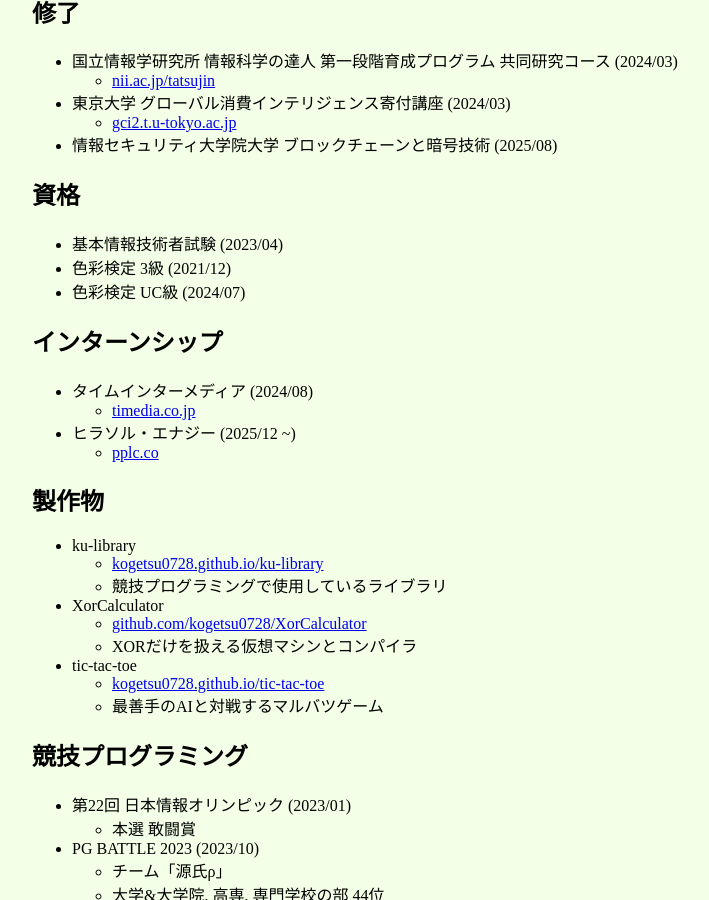
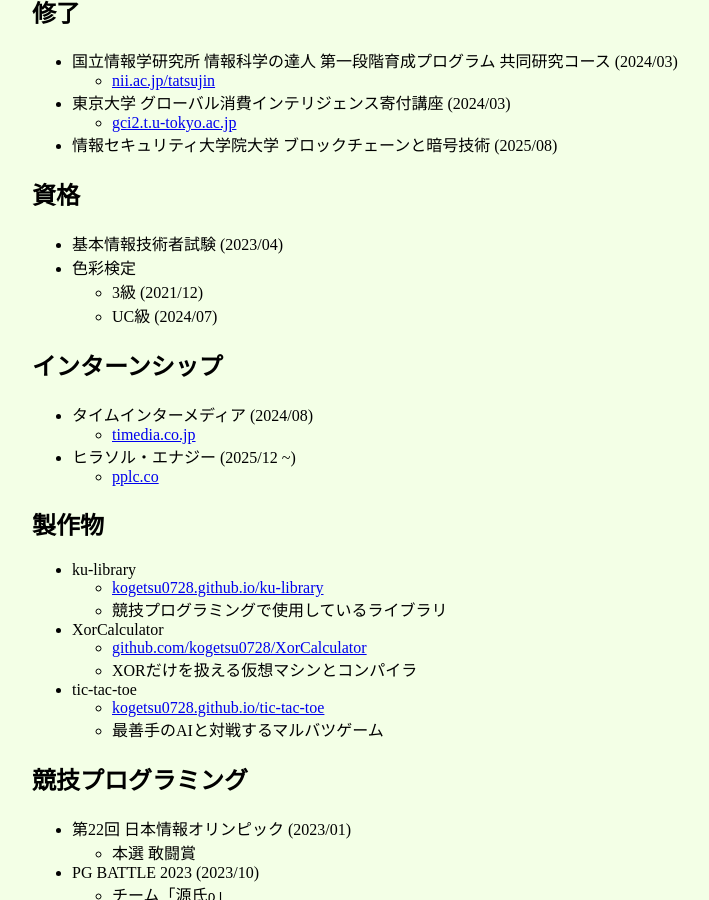
Before and after one commit to kogetsu0728/kogetsu0728.github.io, a Jekyll site: the page built from index.md, in a window 1280 px wide and 900 px high, scrolled down 526 px. Shown: the whole window, without its empty margins (228-937 px from the left). Built offline with Jekyll 4.4.1, drawn with Linux system fonts in a browser that asks for light colours.

Commit message:
feat: 検定をまとめた

```diff
--- a/index.md
+++ b/index.md
@@ -34,8 +34,9 @@
 
 ## 資格
 - 基本情報技術者試験 (2023/04)
-- 色彩検定 3級 (2021/12)
-- 色彩検定 UC級 (2024/07)
+- 色彩検定
+    - 3級 (2021/12)
+    - UC級 (2024/07)
 
 ## インターンシップ
 - タイムインターメディア (2024/08)
```
